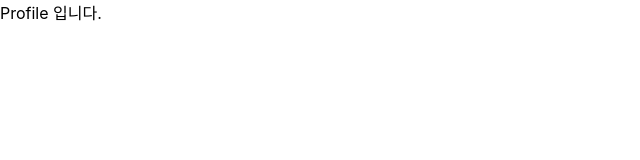
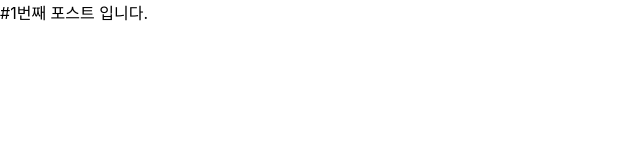
Before and after one commit to skdding3/React-Router-v6, a React (Create React App) app: page /Profile/1 in a window 1280 px wide. Shown: the top 160 px of the page, without its empty margins (0-640 px from the left). Built offline with nearby package versions, Linux system fonts and the light colour scheme.

Commit message:
useParams id add

```diff
--- a/src/pages/Profile.jsx
+++ b/src/pages/Profile.jsx
@@ -1,4 +1,8 @@
-export default function Profile(props) {
-  console.log(props);
-  return <div>Profile 입니다.</div>;
-}
+import { useParams } from "react-router-dom";
+
+const Profile = () => {
+  const { id } = useParams();
+  return <div>#{id}번째 포스트 입니다.</div>;
+};
+
+export default Profile;
```
